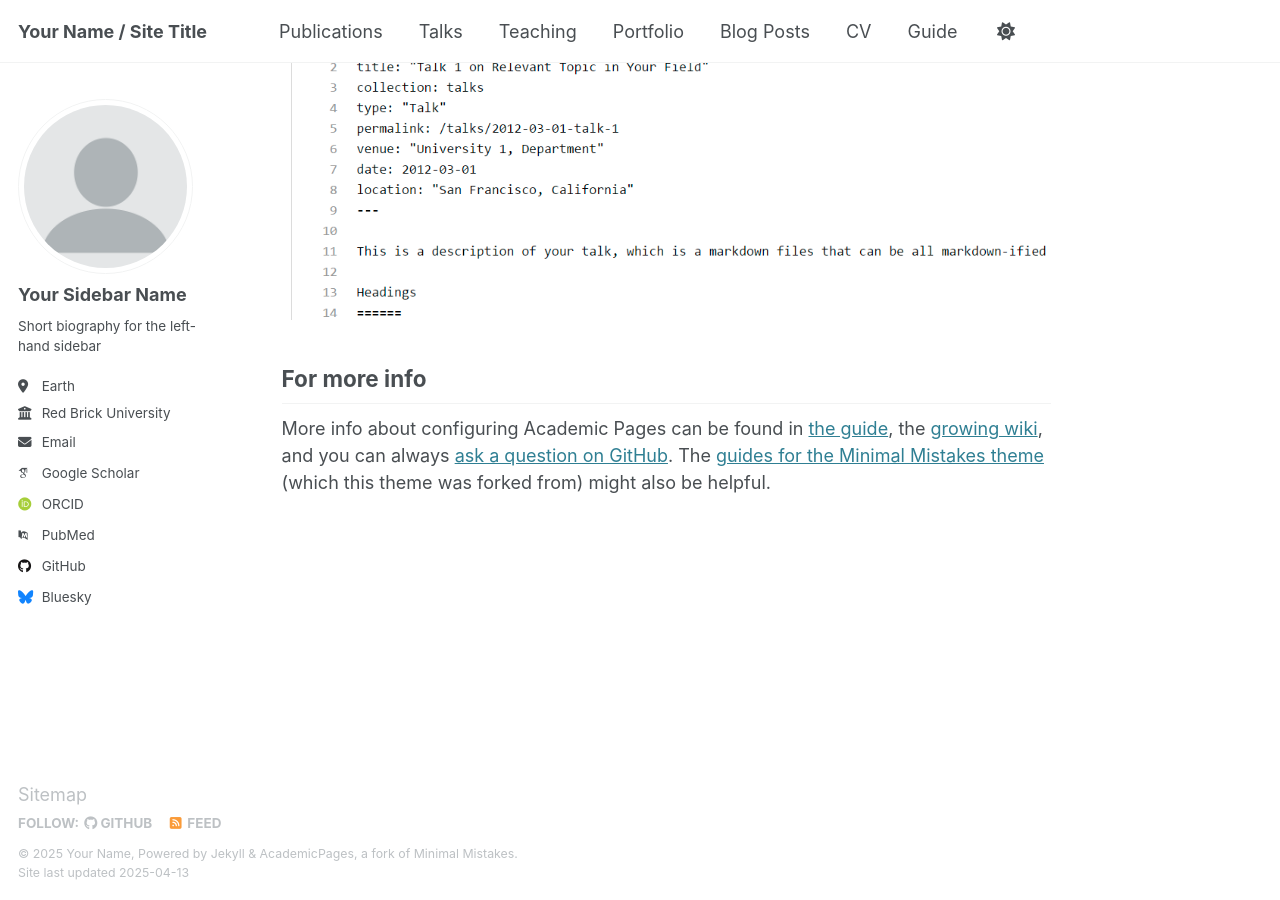
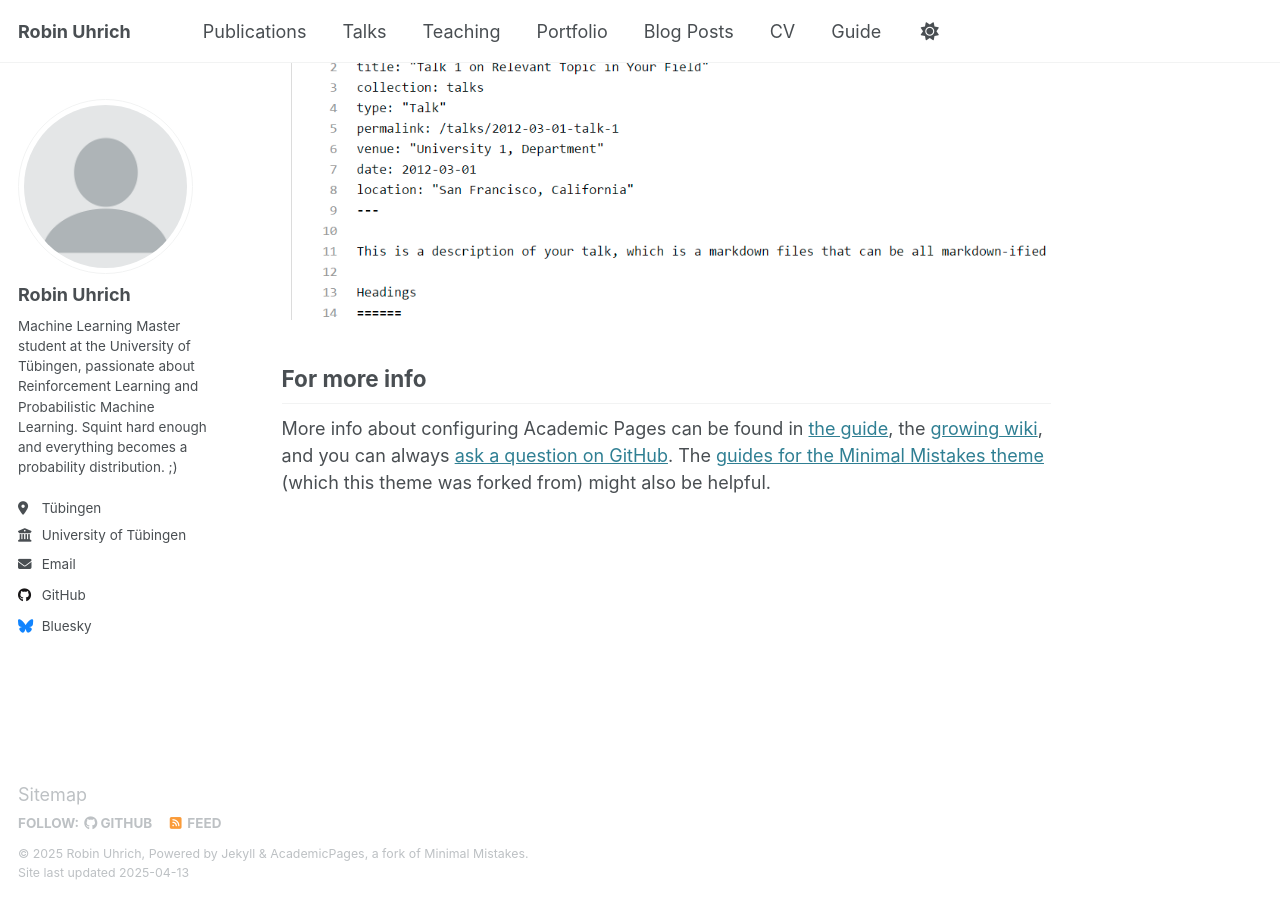
Before and after one commit to RobinU434/RobinU434.github.io, a Jekyll site: the page built from _pages/about.md, in a window 1280 px wide and 900 px high, scrolled down 2635 px. Built offline with Jekyll 4.4.1, drawn with Linux system fonts in a browser that asks for light colours; some web fonts are replaced.

Commit message:
Update _config.yml

```diff
--- a/_config.yml
+++ b/_config.yml
@@ -9,13 +9,13 @@
 # Basic Site Settings
 locale                   : "en-US"
 site_theme               : "default"
-title                    : "Your Name / Site Title"
+title                    : "Robin Uhrich"
 title_separator          : "-"
-name                     : &name "Your Name"
-description              : &description "personal description"
-url                      : https://academicpages.github.io # the base hostname & protocol for your site e.g. "https://[your GitHub username].github.io"
+name                     : &name "Robin Uhrich"
+description              : &description "Machine Learning Master Student"
+url                      : https://robinu434.github.io # the base hostname & protocol for your site e.g. "https://[your GitHub username].github.io"
 baseurl                  : "" # the subpath of your site, e.g. "/blog"
-repository               : "academicpages/academicpages.github.io"
+repository               : "robinu434.github.io"
 
 # Site Author - The following control what appear as part of the author content on the side bar.
 #               If a field is blank the icon and link will not appear, otherwise it will be shown.
@@ -23,21 +23,21 @@ repository               : "academicpages/academicpages.github.io"
 author:
   # Biographic information
   avatar           : "profile.png"
-  name             : "Your Sidebar Name"
+  name             : "Robin Uhrich"
   pronouns         : # example: "she/her"
-  bio              : "Short biography for the left-hand sidebar"
-  location         : "Earth"
-  employer         : "Red Brick University"
+  bio              : "Machine Learning Master student at the University of Tübingen, passionate about Reinforcement Learning and Probabilistic Machine Learning. Squint hard enough and everything becomes a probability distribution. ;)"
+  location         : "Tübingen"
+  employer         : "University of Tübingen"
   uri              : # URL
-  email            : "none@example.org"
+  email            : "robin.uhrich@student.uni-tuebingen.de"
 
   # Academic websites
   arxiv            : # URL - Update with the correct link to your profile
-  googlescholar    : "https://scholar.google.com/citations?user=PS_CX0AAAAAJ"
+  googlescholar    : # "https://scholar.google.com/citations?user=PS_CX0AAAAAJ"
   impactstory      : # URL
-  orcid            : "http://orcid.org/yourorcidurl"
+  orcid            : # "http://orcid.org/yourorcidurl"
   semantic         : # URL
-  pubmed           : "https://www.ncbi.nlm.nih.gov/pubmed/?term=john+snow"
+  pubmed           : # "https://www.ncbi.nlm.nih.gov/pubmed/?term=john+snow"
   researchgate     : # URL
   scopus           : # URL
 
@@ -45,7 +45,7 @@ author:
   bitbucket        : # Username - Update with your username on the site
   codepen          : # Username
   dribbble         : # Username
-  github           : "academicpages"
+  github           : "https://github.com/RobinU434    "
   kaggle           : # Username
   stackoverflow    : # User number or user number and name (i.e., use "1" or "1/jeff-atwood")
 
```
